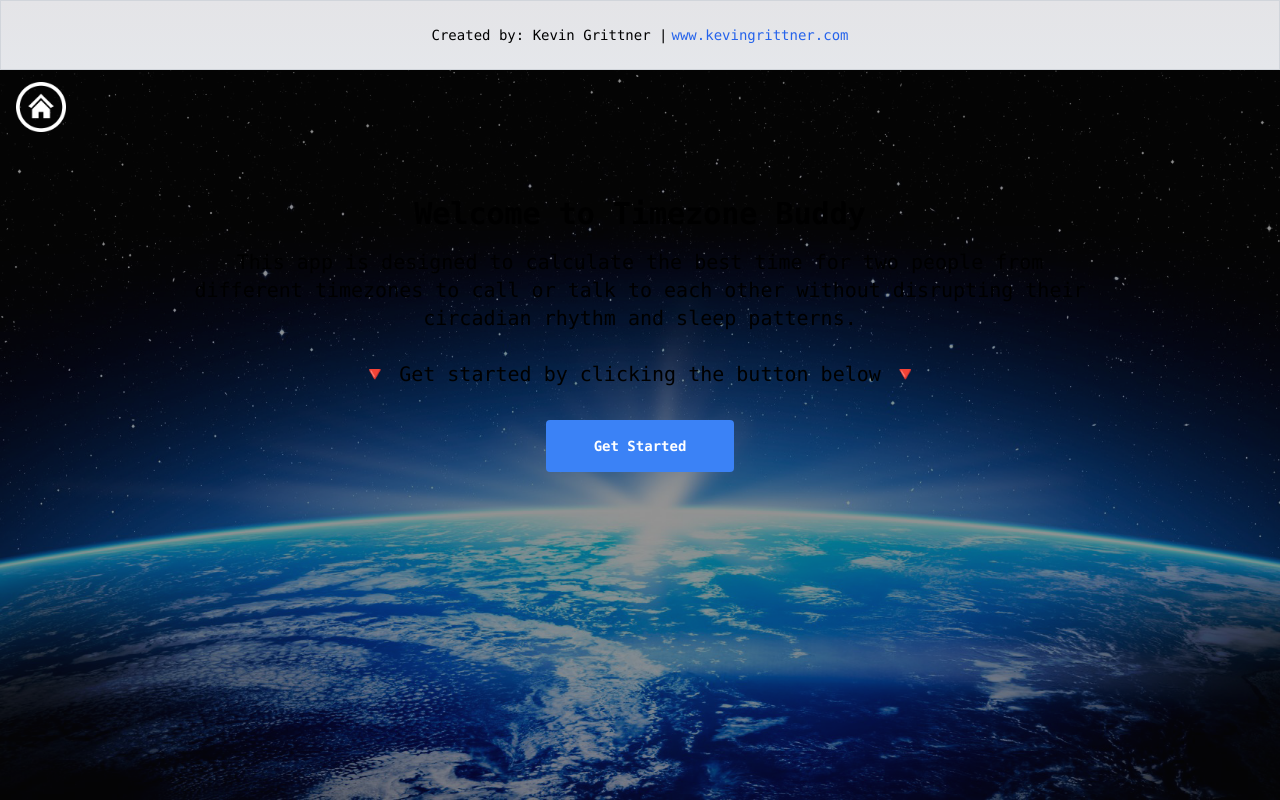
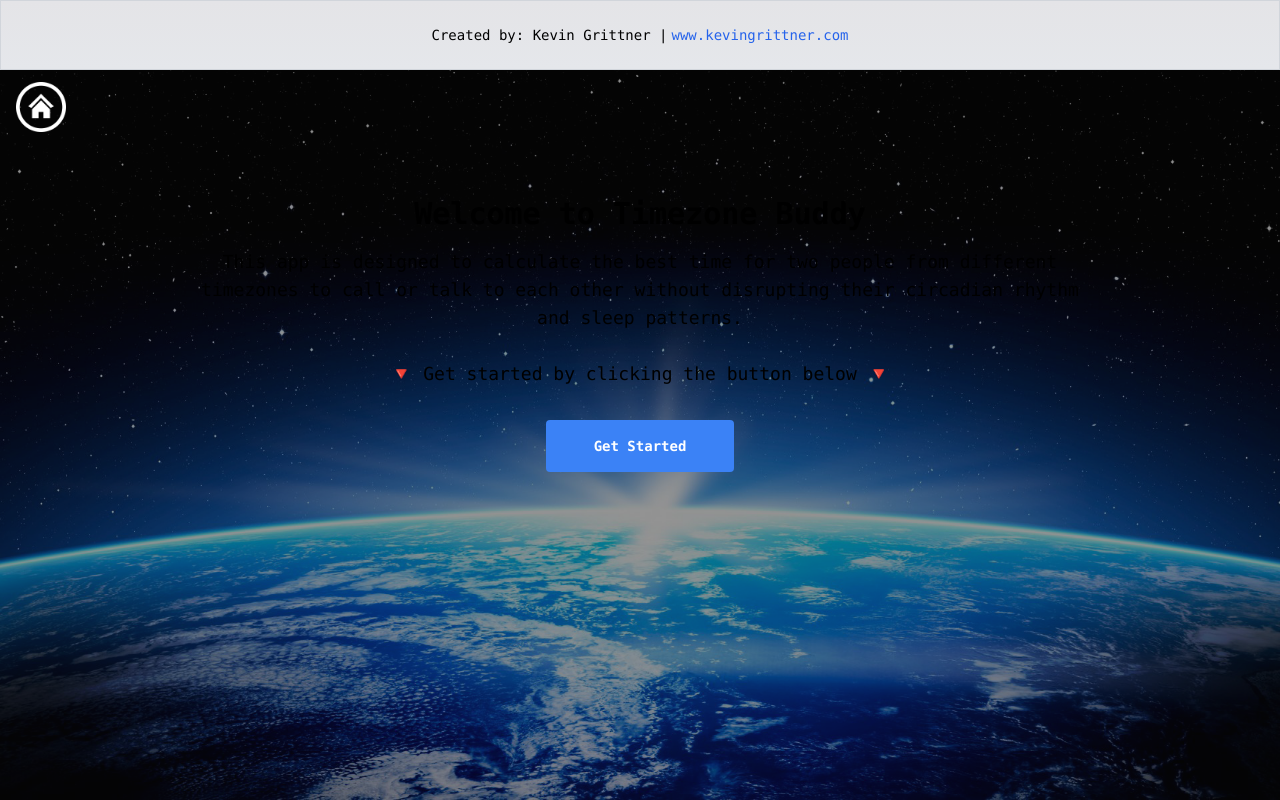
Before and after one commit to EpicIbby101/timezoneapp, a Next.js app: page / in a window 1280 px wide. Built offline with nearby package versions, Linux system fonts and the light colour scheme.

Commit message:
Altered the homepage

```diff
--- a/src/pages/index.js
+++ b/src/pages/index.js
@@ -12,7 +12,7 @@ export default function Home() {
           <h1 className="text-2xl sm:text-3xl font-bold mb-4">
             Welcome to Timezone Buddy
           </h1>
-          <p className="text-base sm:text-xl mb-8 text-center">
+          <p className="text-sm sm:text-lg mb-8 text-center">
             This app is designed to calculate the best time for two people from
             different timezones to call or talk to each other without disrupting
             their circadian rhythm and sleep patterns. <br />
```
